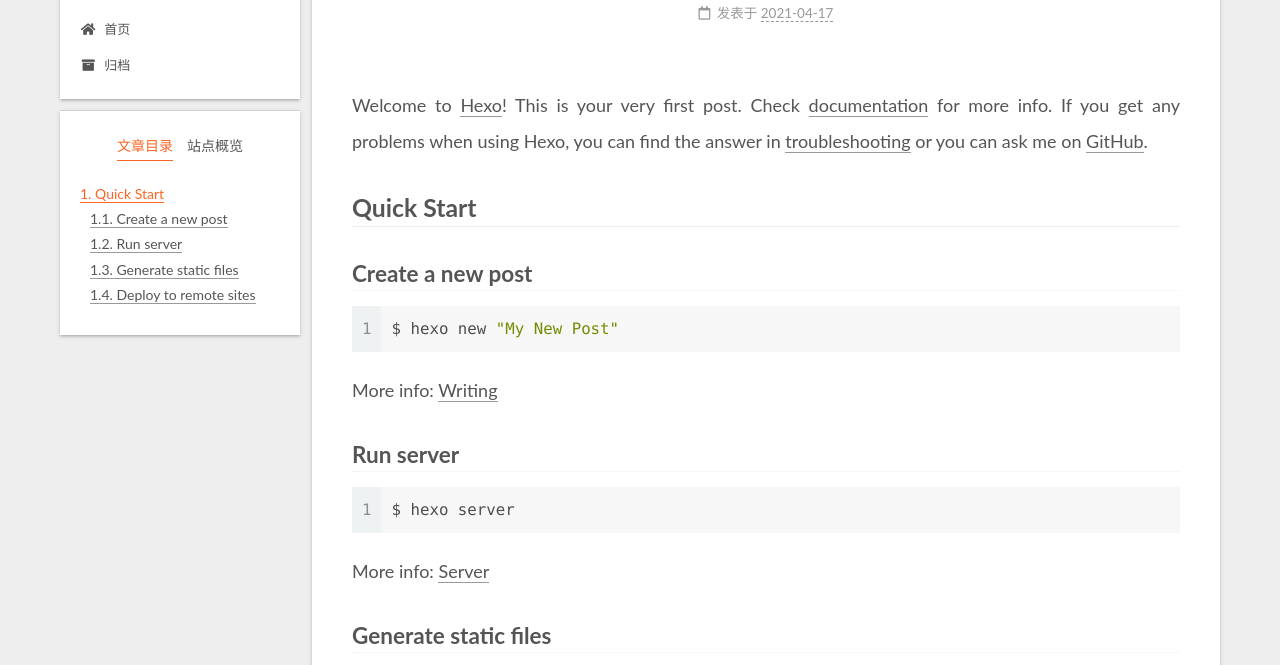
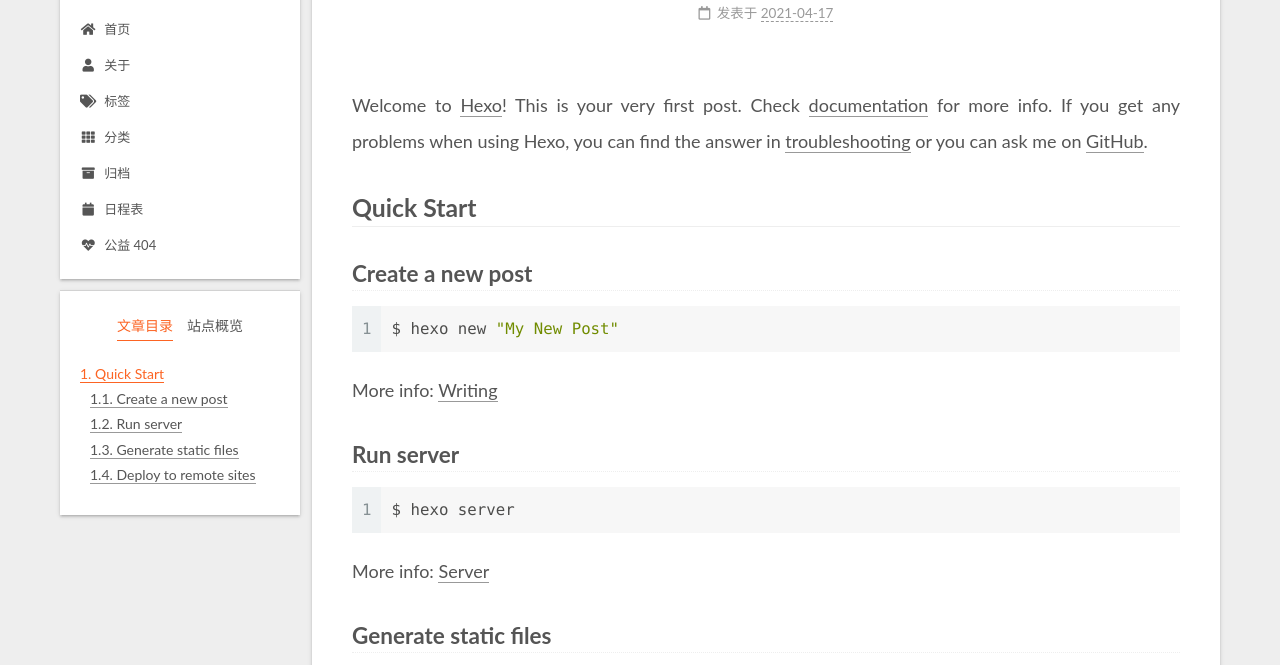
Before and after one commit to ycyaw/ycyaw_github_old, a plain HTML site: page 2021/04/17/hello-world/index.html in a window 1280 px wide. Shown: the part 87-752 px from the top of the page. Drawn offline with Linux system fonts and the light colour scheme.

Commit message:
Site updated: 2021-04-17 23:01:59

```diff
--- a/2021/04/17/hello-world/index.html
+++ b/2021/04/17/hello-world/index.html
@@ -117,9 +117,34 @@
     <a href="/" rel="section"><i class="fa fa-home fa-fw"></i>首页</a>
 
   </li>
+        <li class="menu-item menu-item-about">
+
+    <a href="/about/" rel="section"><i class="fa fa-user fa-fw"></i>关于</a>
+
+  </li>
+        <li class="menu-item menu-item-tags">
+
+    <a href="/tags/" rel="section"><i class="fa fa-tags fa-fw"></i>标签</a>
+
+  </li>
+        <li class="menu-item menu-item-categories">
+
+    <a href="/categories/" rel="section"><i class="fa fa-th fa-fw"></i>分类</a>
+
+  </li>
         <li class="menu-item menu-item-archives">
 
     <a href="/archives/" rel="section"><i class="fa fa-archive fa-fw"></i>归档</a>
+
+  </li>
+        <li class="menu-item menu-item-schedule">
+
+    <a href="/schedule/" rel="section"><i class="fa fa-calendar fa-fw"></i>日程表</a>
+
+  </li>
+        <li class="menu-item menu-item-commonweal">
+
+    <a href="/404/" rel="section"><i class="fa fa-heartbeat fa-fw"></i>公益 404</a>
 
   </li>
   </ul>
--- a/css/main.css
+++ b/css/main.css
@@ -1168,7 +1168,7 @@ pre .javascript .function {
 }
 .links-of-author a::before,
 .links-of-author span.exturl::before {
-  background: #f1ed14;
+  background: #305cc7;
   border-radius: 50%;
   content: ' ';
   display: inline-block;
```
Also changed, not shown: archives/2021/04/index.html (+25 -0 lines), archives/2021/index.html (+25 -0 lines), archives/index.html (+25 -0 lines), index.html (+25 -0 lines).
